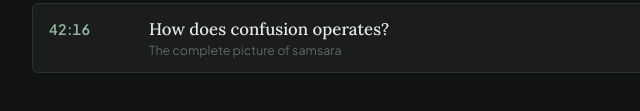
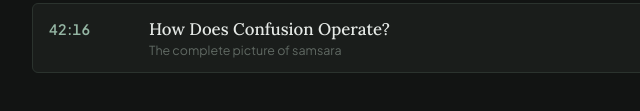
Before and after one commit to reneang17/kkgr-player, a website: page index.html in a window 1280 px wide. Shown: the part 1374-1485 px from the top of the page, 128-768 px from the left. Drawn offline with Linux system fonts and the light colour scheme.

Commit message:
Update announcement title to Title Case at 00:42:16

```diff
--- a/index.html
+++ b/index.html
@@ -1029,7 +1029,7 @@
 
       // Announcement banner at 00:42:16
       announcement(
-        "How does confusion operates?",
+        "How Does Confusion Operate?",
         "The complete picture of samsara",
         { at: "00:42:16" }
       ),
```
